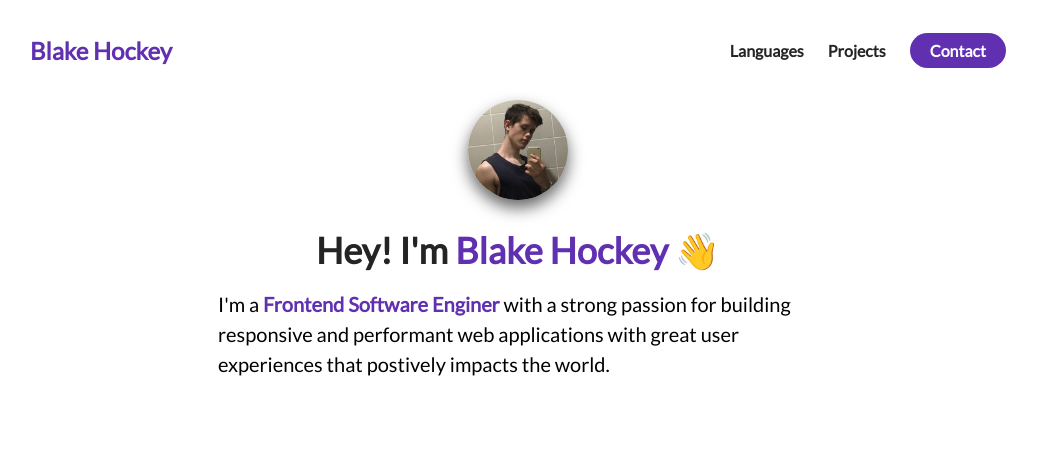
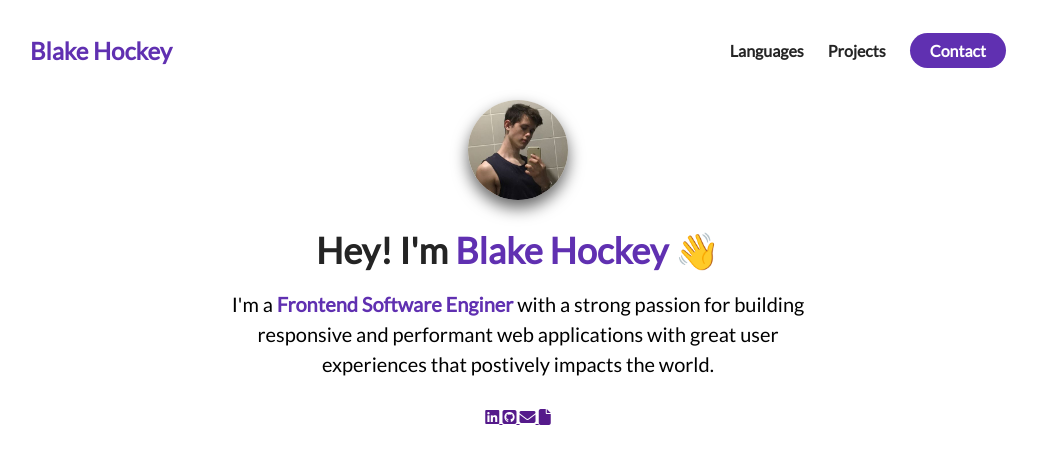
Before and after one commit to BlakeCameron78/E-Portfolio, a plain HTML site: page index.html in a window 1280 px wide. Shown: the whole page, without its empty margins (122-1159 px from the left). Drawn offline with Linux system fonts and the light colour scheme.

Commit message:
linked fontawesome and applied relevant icons

```diff
--- a/index.html
+++ b/index.html
@@ -6,6 +6,7 @@
     <meta name="viewport" content="width=device-width, initial-scale=1.0">
     <title>Blake Hockey</title>
     <link rel="stylesheet" href="style.css">
+    <script src="https://kit.fontawesome.com/aedba2e52c.js" crossorigin="anonymous"></script>
 </head>
 <body>
     <section id="about-me">
@@ -47,6 +48,17 @@
                         I'm a <strong class="text--purple">Frontend Software Enginer</strong> with a strong passion for building responsive and performant web applications
                         with great user experiences that postively impacts the world.
                     </p>
+                    <div class="about-me__link">
+                        <a href="" class="about-me__link">
+                            <i class="fa-brands fa-linkedin"></i>
+                        </a>
+                        <a href="" class="about-me__link">
+                            <i class="fa-brands fa-github-square"></i>                        </a>
+                        <a href="" class="about-me__link">
+                            <i class="fa-solid fa-envelope"></i>                        </a>
+                        <a href="" class="about-me__link">
+                            <i class="fa-solid fa-file"></i>                        </a>
+                    </div>
                 </div>
             </div>
         </div>
--- a/style.css
+++ b/style.css
@@ -101,6 +101,7 @@ nav {
     align-items: center;
     max-width: 600px;
     margin: 0 auto;
+    text-align: center;
 }
 
 .about-me__picture--mask {
```
